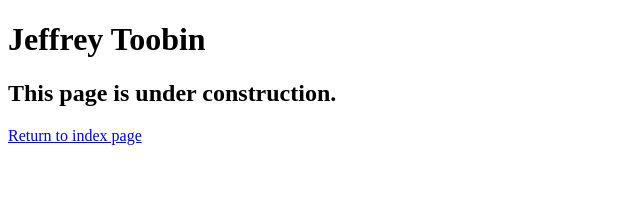
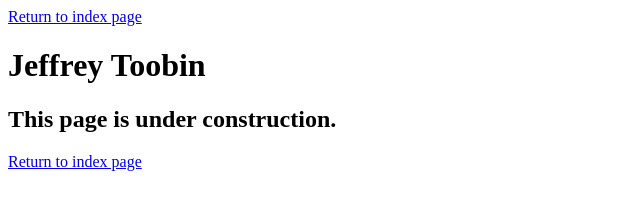
Before and after one commit to cjf39/A08, a plain HTML site: page toobin.html in a window 1280 px wide. Shown: the whole page, without its empty margins (0-640 px from the left). Drawn offline with Linux system fonts and the light colour scheme.

Commit message:
Update toobin.html

```diff
--- a/toobin.html
+++ b/toobin.html
@@ -5,6 +5,7 @@
 	<meta charset="utf-8">
 	<title>San Joaquin Valley Town Hall</title>
 	<link rel="shortcut icon" href="images/favicon.ico">
+	<a href="index.html">Return to index page</a>
 </head>
 
 <body>
```
